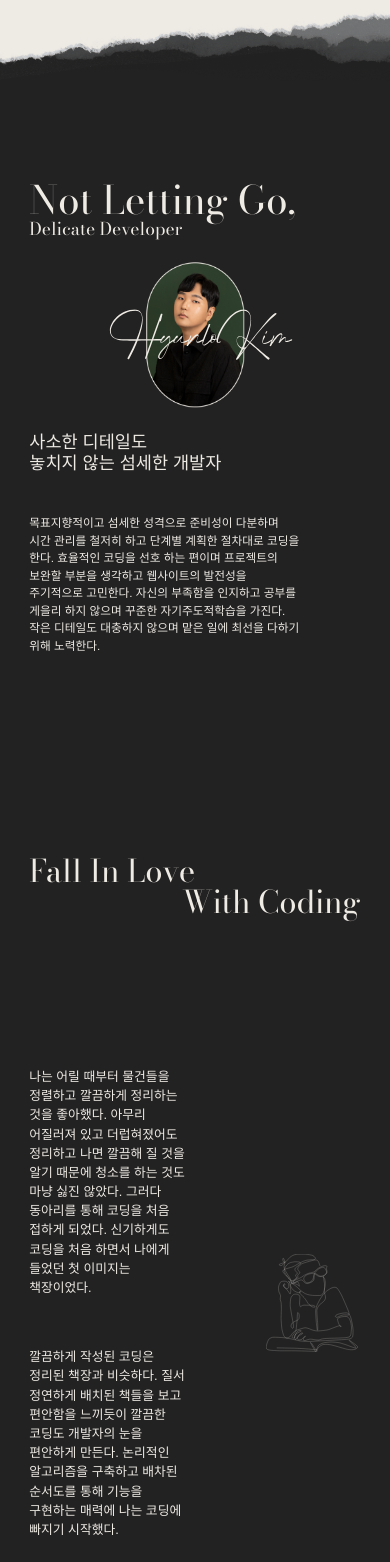
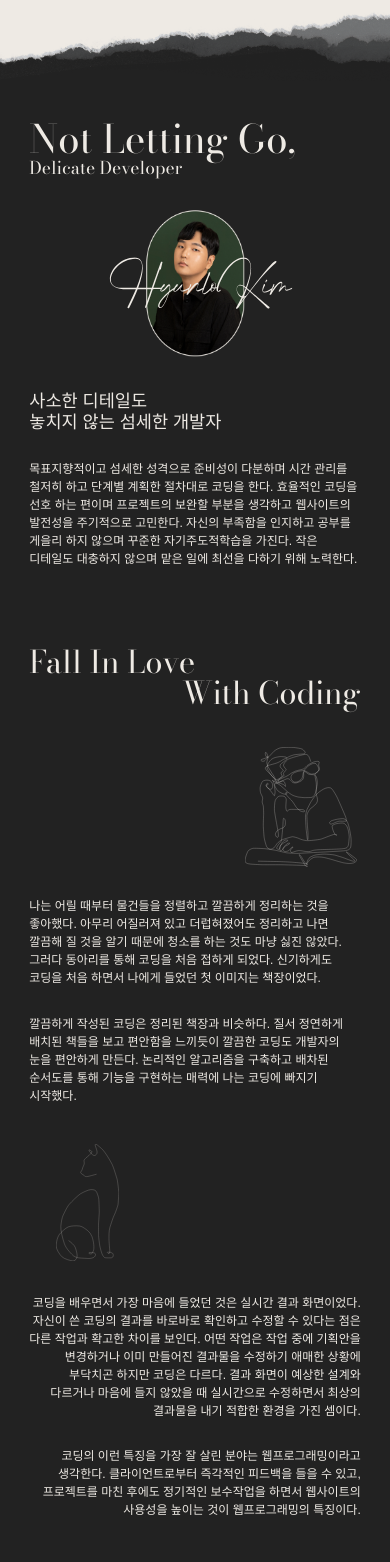
Before and after one commit to KimHyunLo/PERFAN, a React (Vite) app: page /about in a window 390 px wide. Shown: the part 200-1762 px from the top of the page. Built offline with nearby package versions, Linux system fonts and the light colour scheme; a web font is replaced by a local one.

Commit message:
update: About 페이지 Statement Ui 반응형 수정

```diff
--- a/src/features/about/AboutIntroduction.jsx
+++ b/src/features/about/AboutIntroduction.jsx
@@ -3,13 +3,17 @@ import styled from 'styled-components'
 const Introduction = styled.div`
   position: relative;
   width: 85%;
-  margin: 100px auto 50px;
+  margin: 10rem auto 5rem;
+
+  @media only screen and (max-width: 768px) {
+    margin: 10vw auto 5rem;
+  }
 `
 
 const IntroHeader = styled.div`
   font-family: 'Bodoni Moda', sans-serif;
   line-height: 1;
-  margin-bottom: 100px;
+  margin-bottom: 10rem;
 
   .header1 {
     font-size: 8vw;
@@ -38,11 +42,12 @@ const IntroTitle = styled.div`
   margin-bottom: 5rem;
 
   @media only screen and (max-width: 1280px) {
-    font-size: 3.5vw;
+    font-size: 3.5rem;
   }
 
   @media only screen and (max-width: 768px) {
-    font-size: 4.5vw;
+    font-size: max(4.5vw, 15px);
+    margin-bottom: 7vw;
   }
 `
 
@@ -52,12 +57,12 @@ const IntroContent = styled.p`
   font-size: 1.8rem;
 
   @media only screen and (max-width: 1280px) {
-    font-size: 2vw;
     width: 100%;
   }
 
   @media only screen and (max-width: 768px) {
-    font-size: 3vw;
+    max-width: none;
+    font-size: max(2.3vw, 12px);
   }
 `
 
@@ -88,7 +93,7 @@ const IntroMobileImage = styled.div`
   @media only screen and (max-width: 1280px) {
     position: relative;
     display: block;
-    height: 50vw;
+    height: 55vw;
 
     .signature,
     .portrait {
--- a/src/features/about/AboutPersonalStatement.jsx
+++ b/src/features/about/AboutPersonalStatement.jsx
@@ -2,29 +2,31 @@ import styled from 'styled-components'
 
 const PersonalStatement = styled.div`
   width: 85%;
-  margin: 200px auto 150px;
+  margin: 20rem auto 15rem;
+
+  @media only screen and (max-width: 1280px) {
+    margin: 20vw auto 10vw;
+  }
 `
 
 const StatementTitle = styled.div`
   font-size: 8vw;
   font-family: 'Bodoni Moda', sans-serif;
   line-height: 1;
-  margin-bottom: 150px;
+  margin-bottom: 20rem;
 
   .bottom-title {
     text-align: right;
   }
+
+  @media only screen and (max-width: 1280px) {
+    margin-bottom: 10vw;
+  }
 `
 
-const StatementContent = styled.div`
+const TopStatement = styled.div`
   position: relative;
-  display: flex;
-  flex-direction: column;
-  gap: 50px;
-  text-align: ${(props) => (props.$align === 'right' ? 'right' : 'left')};
-
-  &.top-statement {
-    margin-bottom: 200px;
+  margin-bottom: 25rem;
 
   &::after {
     content: '';
@@ -36,16 +38,56 @@ const StatementContent = styled.div`
     background-size: contain;
     background-position: center;
     background-repeat: no-repeat;
-      width: 25vw;
-      height: 25vw;
+    width: 23vw;
+    height: 23vw;
   }
 
   p {
-      width: 40vw;
+    width: 45vw;
+    font-size: 1.8rem;
+
+    &:first-child {
+      margin-bottom: 5rem;
     }
   }
 
-  &.bottom-statement {
+  @media only screen and (max-width: 1280px) {
+    margin-bottom: 10vw;
+
+    &::after {
+      top: 0;
+      transform: none;
+      width: 30vw;
+      height: 30vw;
+      min-width: 120px;
+      min-height: 120px;
+    }
+
+    p {
+      width: 70%;
+
+      &:first-child {
+        padding-top: max(35vw, 150px);
+      }
+    }
+  }
+
+  @media only screen and (max-width: 768px) {
+    p {
+      width: 100%;
+      font-size: max(2.3vw, 12px);
+
+      &:first-child {
+        margin-bottom: 7vw;
+      }
+    }
+  }
+`
+
+const BottomStatement = styled.div`
+  position: relative;
+  display: flex;
+  flex-direction: column;
   align-items: end;
 
   &::before {
@@ -58,15 +100,51 @@ const StatementContent = styled.div`
     background-size: contain;
     background-position: center;
     background-repeat: no-repeat;
-      width: 25vw;
-      height: 25vw;
+    width: 23vw;
+    height: 23vw;
   }
 
   p {
-      width: 45vw;
+    width: 50vw;
+    font-size: 1.8rem;
+    text-align: right;
+
+    &:first-child {
+      margin-bottom: 5rem;
+    }
+  }
+
+  @media only screen and (max-width: 1280px) {
+    &::before {
+      top: 0;
+      transform: none;
+      width: 30vw;
+      height: 30vw;
+      min-width: 110px;
+      min-height: 110px;
+    }
+
+    p {
+      width: 70%;
+
+      &:first-child {
+        padding-top: max(35vw, 150px);
+      }
+    }
+  }
+
+  @media only screen and (max-width: 768px) {
+    p {
+      width: 100%;
+      font-size: max(2.3vw, 12px);
+
+      &:first-child {
+        margin-bottom: 7vw;
+      }
     }
   }
 `
+
 function AboutPersonalStatement() {
   return (
     <PersonalStatement>
@@ -74,7 +152,7 @@ function AboutPersonalStatement() {
         <div>Fall In Love</div>
         <div className="bottom-title">With Coding</div>
       </StatementTitle>
-      <StatementContent $align="left" className="top-statement">
+      <TopStatement>
         <p>
           나는 어릴 때부터 물건들을 정렬하고 깔끔하게 정리하는 것을 좋아했다. 아무리 어질러져 있고 더럽혀졌어도 정리하고 나면 깔끔해 질 것을 알기 때문에 청소를 하는 것도 마냥 싫진 않았다. 그러다
           동아리를 통해 코딩을 처음 접하게 되었다. 신기하게도 코딩을 처음 하면서 나에게 들었던 첫 이미지는 책장이었다.
@@ -83,8 +161,8 @@ function AboutPersonalStatement() {
           깔끔하게 작성된 코딩은 정리된 책장과 비슷하다. 질서 정연하게 배치된 책들을 보고 편안함을 느끼듯이 깔끔한 코딩도 개발자의 눈을 편안하게 만든다. 논리적인 알고리즘을 구축하고 배차된 순서도를
           통해 기능을 구현하는 매력에 나는 코딩에 빠지기 시작했다.
         </p>
-      </StatementContent>
-      <StatementContent $align="right" className="bottom-statement">
+      </TopStatement>
+      <BottomStatement>
         <p>
           코딩을 배우면서 가장 마음에 들었던 것은 실시간 결과 화면이었다. 자신이 쓴 코딩의 결과를 바로바로 확인하고 수정할 수 있다는 점은 다른 작업과 확고한 차이를 보인다. 어떤 작업은 작업 중에
           기획안을 변경하거나 이미 만들어진 결과물을 수정하기 애매한 상황에 부닥치곤 하지만 코딩은 다르다. 결과 화면이 예상한 설계와 다르거나 마음에 들지 않았을 때 실시간으로 수정하면서 최상의
@@ -94,7 +172,7 @@ function AboutPersonalStatement() {
           코딩의 이런 특징을 가장 잘 살린 분야는 웹프로그래밍이라고 생각한다. 클라이언트로부터 즉각적인 피드백을 들을 수 있고, 프로젝트를 마친 후에도 정기적인 보수작업을 하면서 웹사이트의 사용성을
           높이는 것이 웹프로그래밍의 특징이다.
         </p>
-      </StatementContent>
+      </BottomStatement>
     </PersonalStatement>
   )
 }
```
Lines whose indentation alone changed are shown as unchanged.
